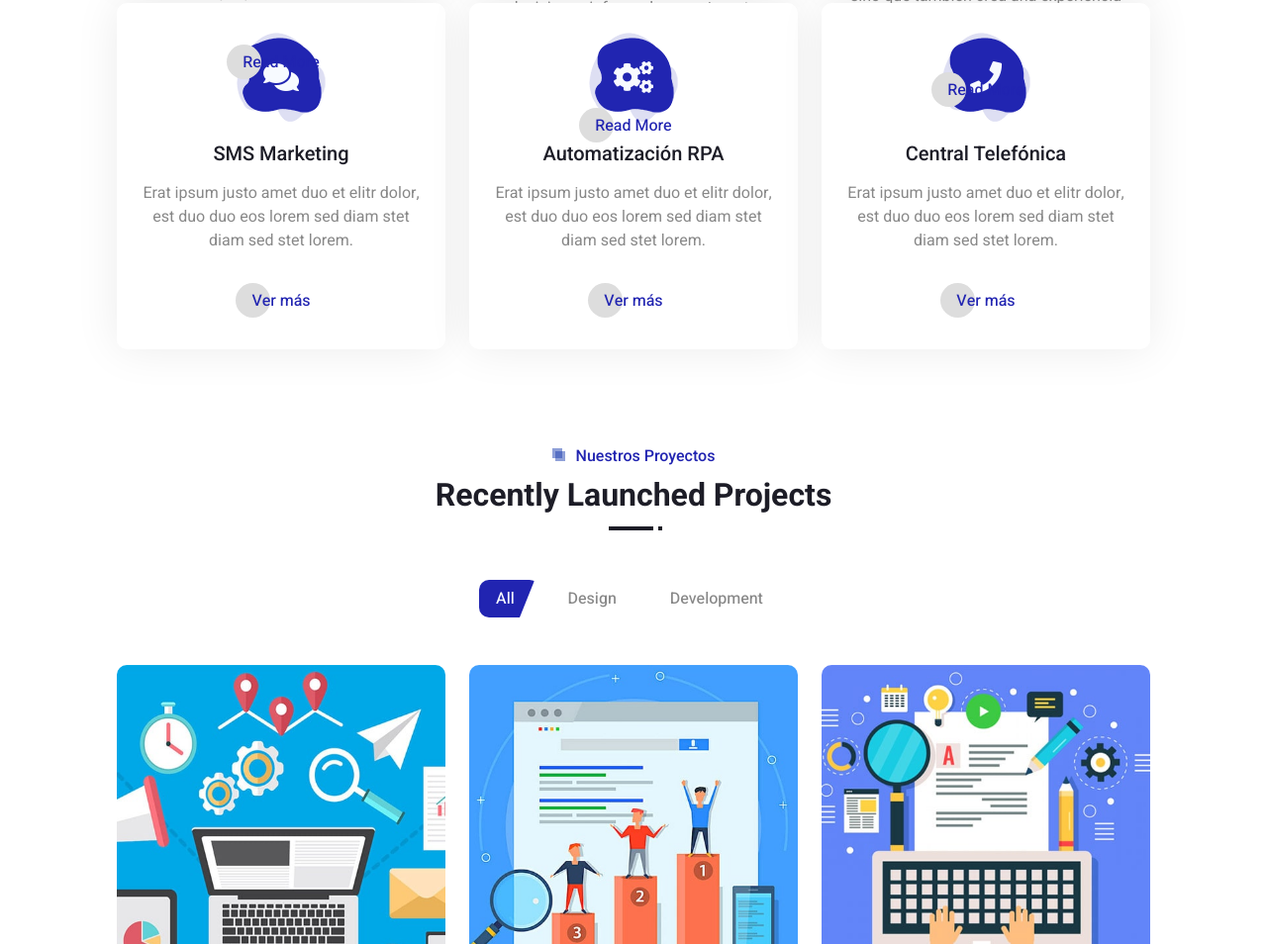
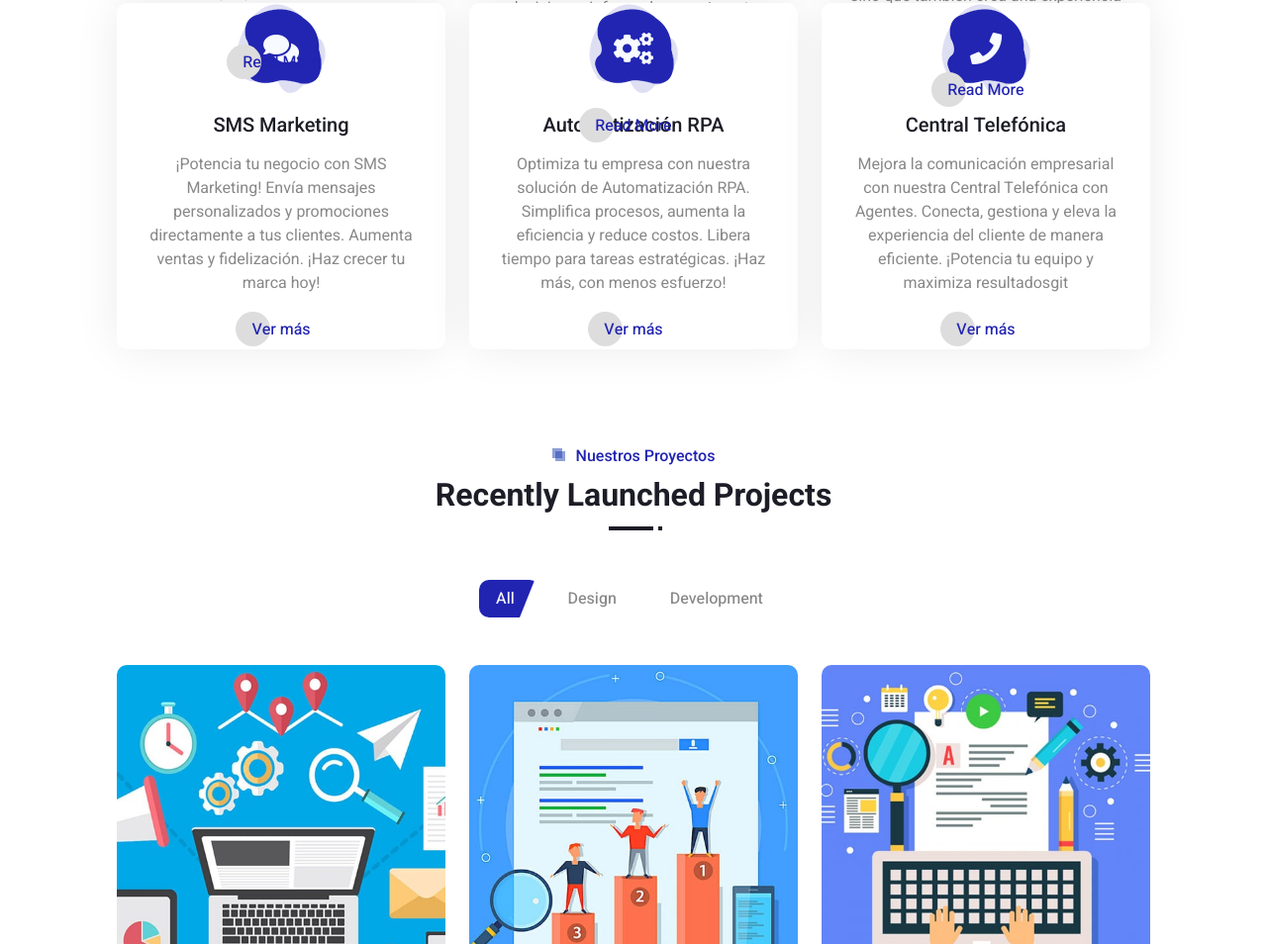
Before and after one commit to pipesoto/webZed, a plain HTML site: page index.html in a window 1280 px wide. Shown: the part 2008-2962 px from the top of the page at 99% size. Drawn offline with nearby package versions, Linux system fonts and the light colour scheme.

Commit message:
se agrega descripcion a servicios sms-rpa-telefonia

```diff
--- a/index.html
+++ b/index.html
@@ -178,7 +178,7 @@
                                 <i class="fa fa-comments fa-2x"></i>
                             </div>
                             <h5 class="mb-3">SMS Marketing</h5>
-                            <p>Erat ipsum justo amet duo et elitr dolor, est duo duo eos lorem sed diam stet diam sed stet lorem.</p>
+                            <p>¡Potencia tu negocio con SMS Marketing! Envía mensajes personalizados y promociones directamente a tus clientes. Aumenta ventas y fidelización. ¡Haz crecer tu marca hoy!</p>
                             <a class="btn px-3 mt-auto mx-auto" href="">Ver más</a>
                         </div>
                     </div>
@@ -188,7 +188,7 @@
                                 <i class="fa fa-cogs fa-2x"></i>
                             </div>
                             <h5 class="mb-3">Automatización RPA</h5>
-                            <p>Erat ipsum justo amet duo et elitr dolor, est duo duo eos lorem sed diam stet diam sed stet lorem.</p>
+                            <p>Optimiza tu empresa con nuestra solución de Automatización RPA. Simplifica procesos, aumenta la eficiencia y reduce costos. Libera tiempo para tareas estratégicas. ¡Haz más, con menos esfuerzo!</p>
                             <a class="btn px-3 mt-auto mx-auto" href="">Ver más</a>
                         </div>
                     </div>
@@ -198,7 +198,7 @@
                                 <i class="fa fa-phone fa-2x" aria-hidden="true"></i>
                             </div>
                             <h5 class="mb-3">Central Telefónica</h5>
-                            <p>Erat ipsum justo amet duo et elitr dolor, est duo duo eos lorem sed diam stet diam sed stet lorem.</p>
+                            <p>Mejora la comunicación empresarial con nuestra Central Telefónica con Agentes. Conecta, gestiona y eleva la experiencia del cliente de manera eficiente. ¡Potencia tu equipo y maximiza resultadosgit</p>
                             <a class="btn px-3 mt-auto mx-auto" href="">Ver más</a>
                         </div>
                     </div>
```
